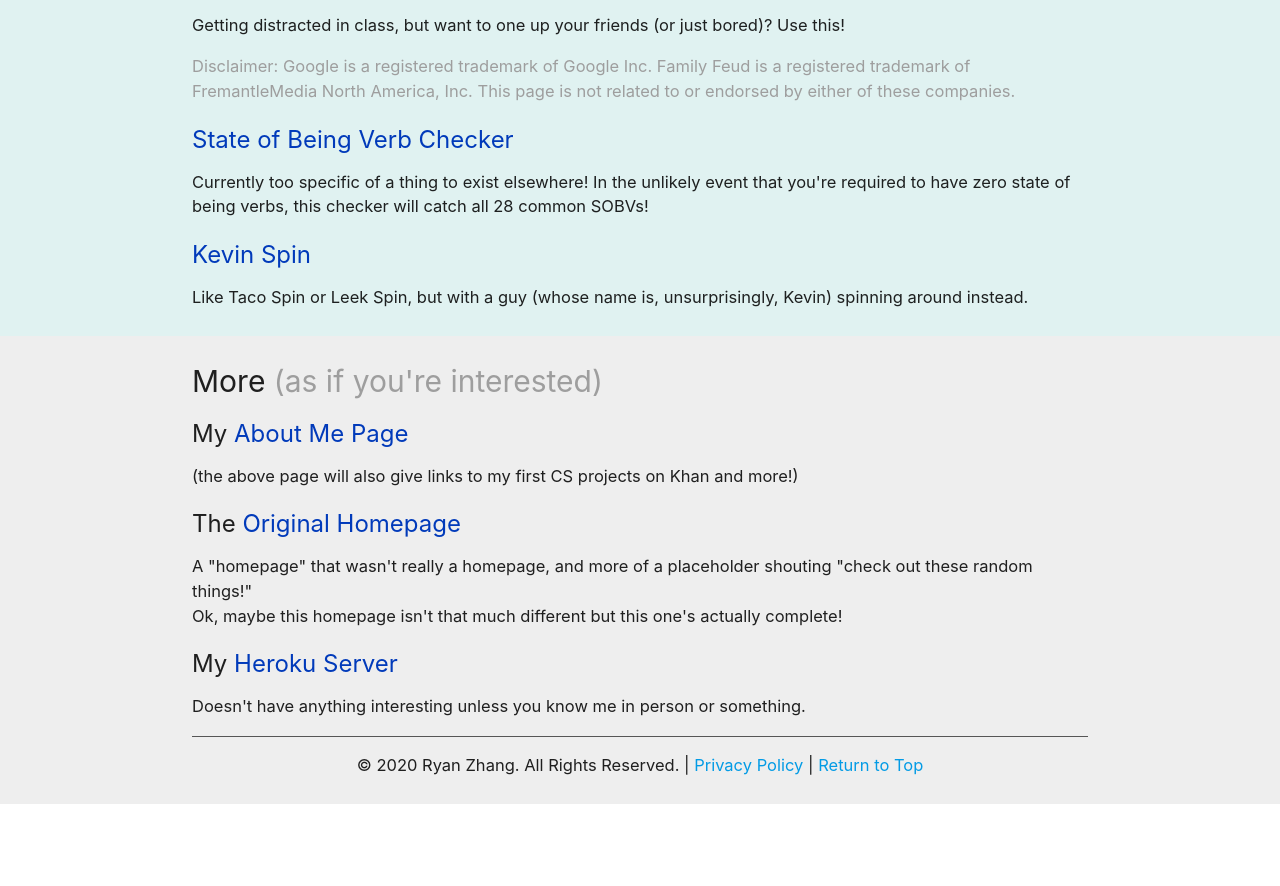
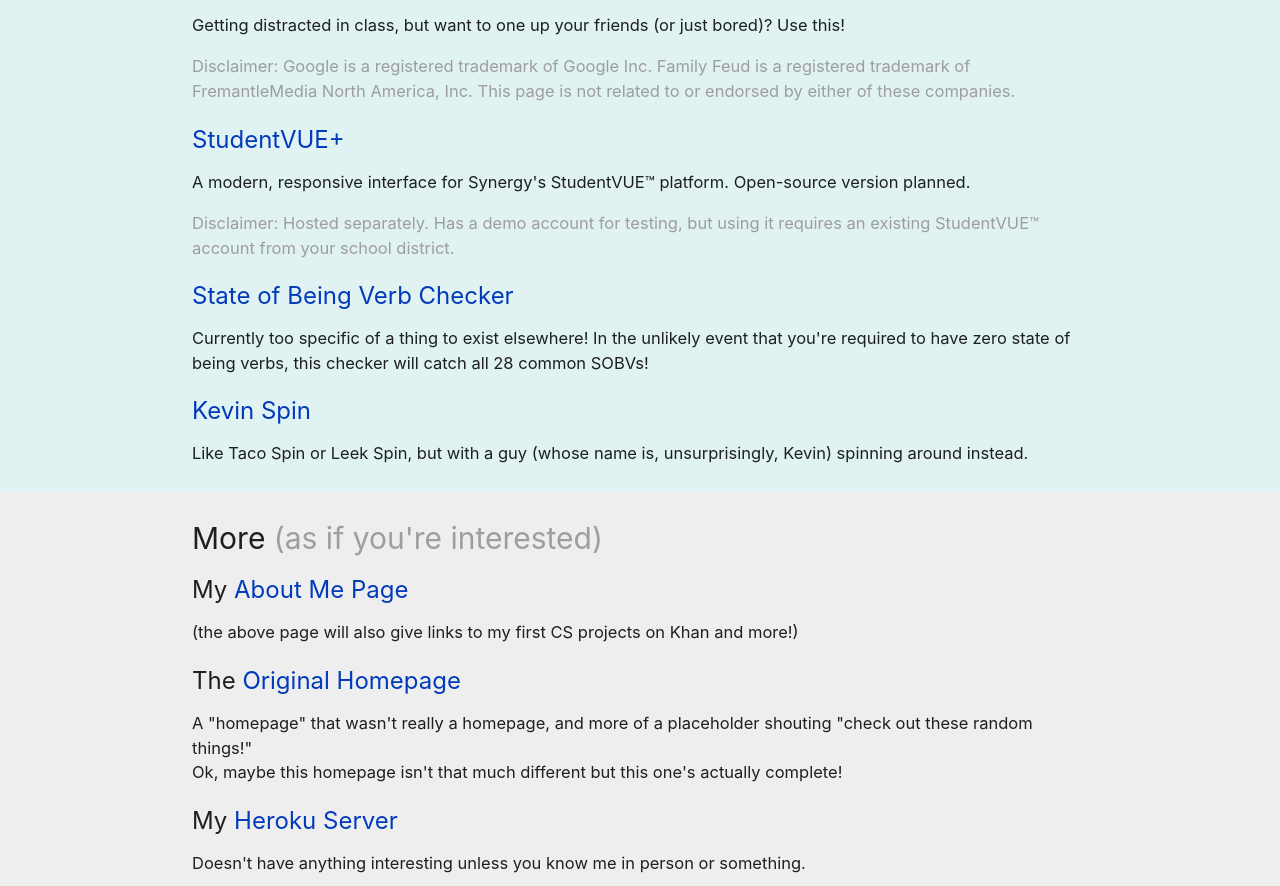
Before and after one commit to Ryan778/Ryan778.github.io, a plain HTML site: page index.html in a window 1280 px wide. Shown: the part 993-1879 px from the top of the page. Before the commit the page ends 1797 px from the top, so only its background shows below. Drawn offline with nearby package versions, Linux system fonts and the light colour scheme.

Commit message:
Add StudentVUE+

```diff
--- a/index.html
+++ b/index.html
@@ -48,6 +48,9 @@
       <p>What's Unique: You won't have to scroll through tens of pages to find what you're looking for!</p>
       <p>Getting distracted in class, but want to one up your friends (or just bored)? Use this!</p>
       <p class='grey-text'>Disclaimer: Google is a registered trademark of Google Inc. Family Feud is a registered trademark of FremantleMedia North America, Inc. This page is not related to or endorsed by either of these companies. </p>
+      <h4><a href='https://svue.itsryan.org'>StudentVUE+</a></h4>
+      <p>A modern, responsive interface for Synergy's StudentVUE&trade; platform. Open-source version planned. </p>
+      <p class='grey-text'>Disclaimer: Hosted separately. Has a demo account for testing, but using it requires an existing StudentVUE&trade; account from your school district.</p>
       <h4><a href='sobvc'>State of Being Verb Checker</a></h4>
       <p>Currently too specific of a thing to exist elsewhere! In the unlikely event that you're required to have zero state of being verbs, this checker will catch all 28 common SOBVs!</p>
       <h4><a href='kevinspin'>Kevin Spin</a></h4>
```
